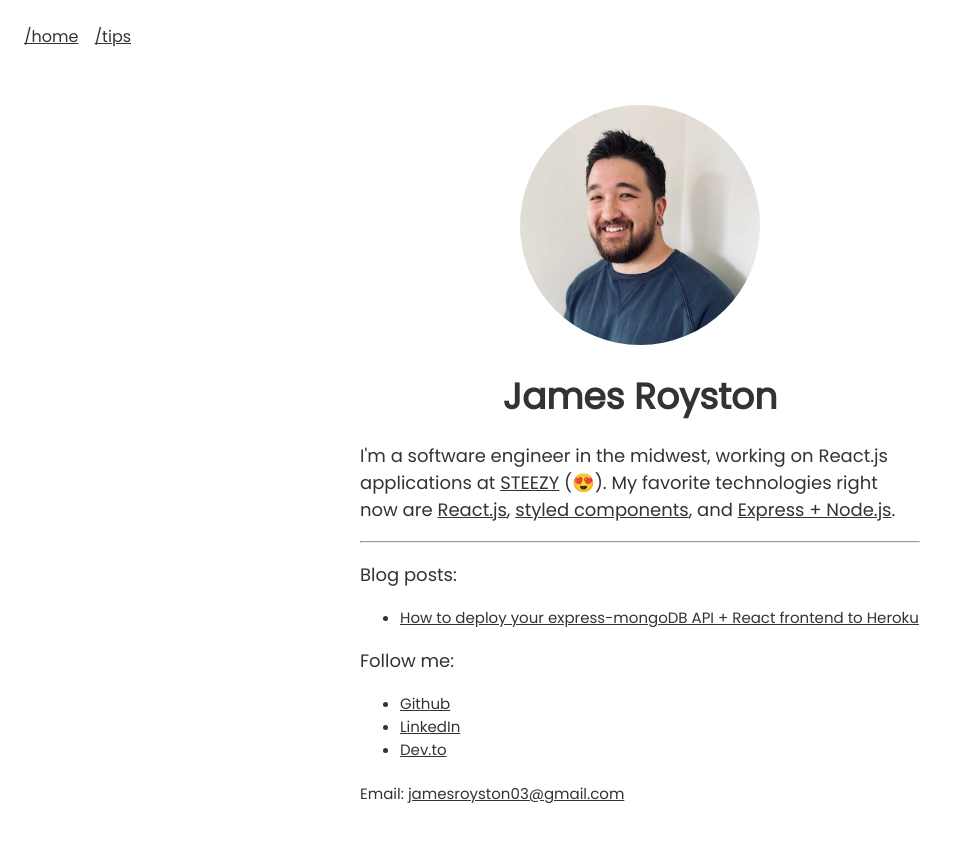
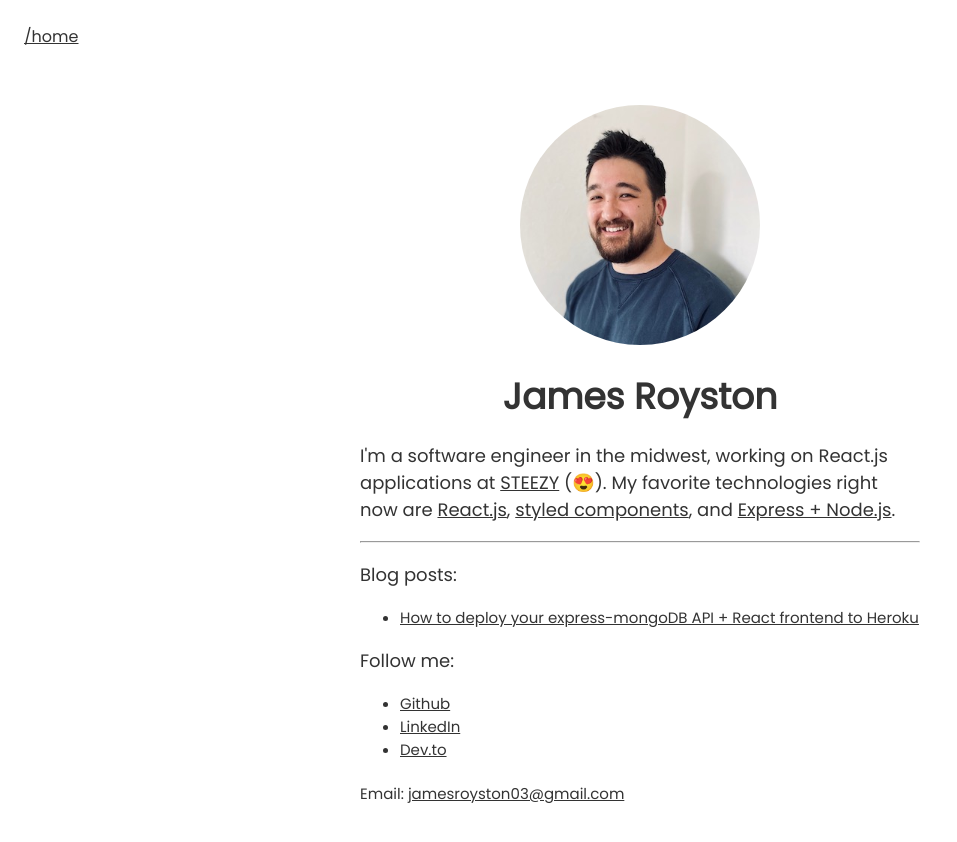
Before and after one commit to jamesroyston/portfolio, a React (Create React App) app: page /#/home in a window 1280 px wide. Shown: the top 842 px of the page, without its empty margins (0-957 px from the left). Built offline with nearby package versions, Linux system fonts and the light colour scheme.

Commit message:
remove /tips from nav

```diff
--- a/src/App.js
+++ b/src/App.js
@@ -17,7 +17,7 @@ function App() {
         <Route path="/home">
           <Home />
         </Route>
-        <Route path="/tips" component={Tips} />
+        <Route path="/self" component={Tips} />
       </Switch>
     </HashRouter>
   );
--- a/src/components/Nav.jsx
+++ b/src/components/Nav.jsx
@@ -19,7 +19,6 @@ const Nav = () => {
   return (
     <NavContainer>
       <StyledLink to="/home">/home</StyledLink>
-      <StyledLink to="/tips">/tips</StyledLink>
     </NavContainer>
   );
 };
```
